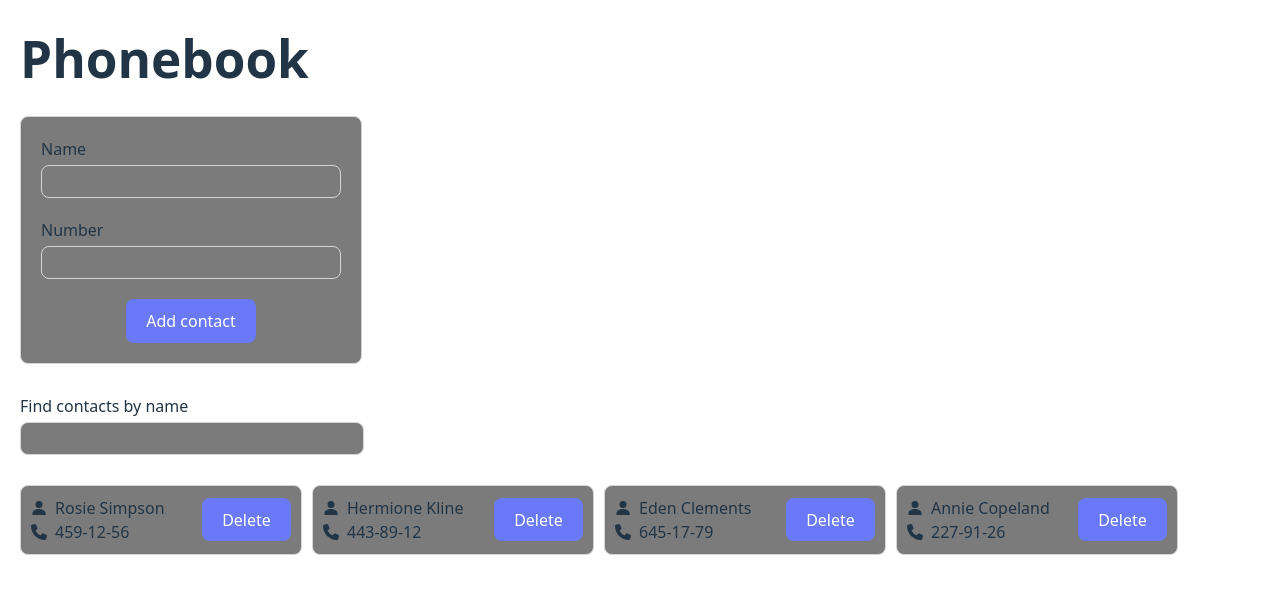
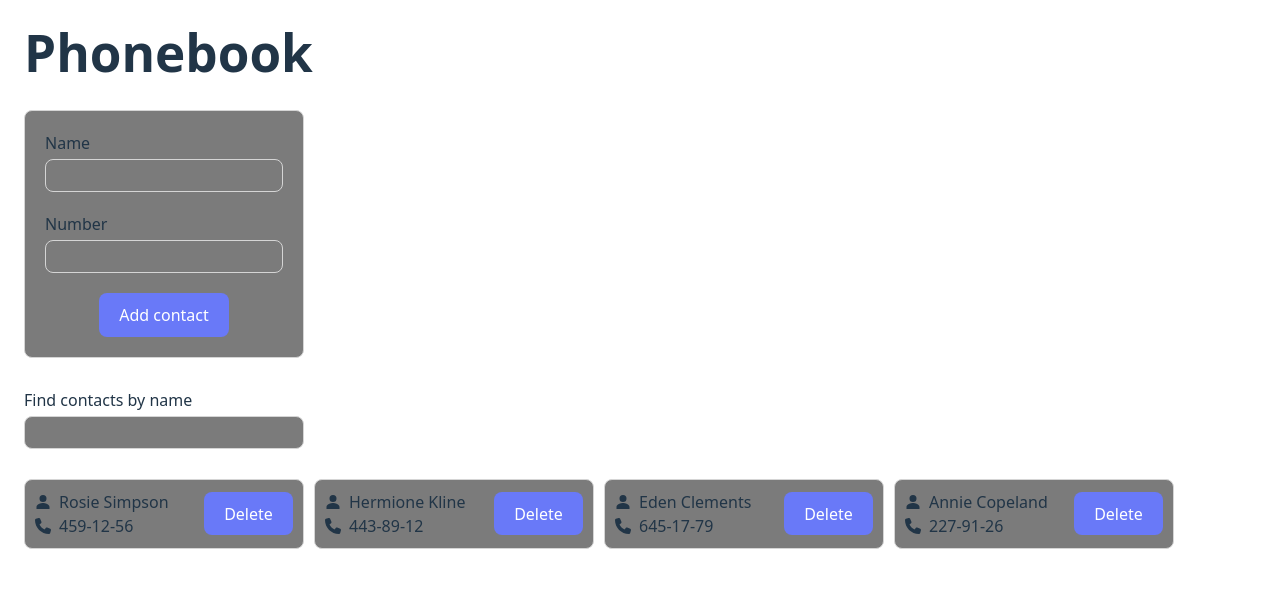
Before and after one commit to sofi-dobriak/goit-react-hw-03, a React (Vite) app: page / in a window 1280 px wide. Shown: the top 594 px of the page. Built offline with nearby package versions, Linux system fonts and the light colour scheme.

Commit message:
fix styles

```diff
--- a/src/components/Contact/Contact.module.css
+++ b/src/components/Contact/Contact.module.css
@@ -6,7 +6,8 @@
   border: 1px solid rgb(213, 213, 213);
   background-color: #2f2f2fa1;
   border-radius: 8px;
-  min-width: 260px;
+  width: 100%;
+  max-width: 280px;
 }
 
 .contactButtonContainer {
--- a/src/components/ContactForm/ContactForm.jsx
+++ b/src/components/ContactForm/ContactForm.jsx
@@ -4,7 +4,7 @@ import { Formik, Form, Field, ErrorMessage } from 'formik';
 import * as Yup from 'yup';
 
 const FeedbackSchema = Yup.object().shape({
-    contactName: Yup.string().min(2, 'Too Short!').max(50, 'Too Long!').required('Required'),
+    contactName: Yup.string().min(2, 'Too Short!').max(16, 'Too Long!').required('Required'),
     contactPhone: Yup.string()
         .matches(/^[\d-]+$/, 'Phone number must contain only digits')
         .min(5, 'Too Short!')
--- a/src/components/ContactForm/ContactForm.module.css
+++ b/src/components/ContactForm/ContactForm.module.css
@@ -1,7 +1,8 @@
 .form {
   padding: 20px;
   border-radius: 8px;
-  max-width: 300px;
+  width: 100%;
+  max-width: 280px;
   border: 1px solid rgb(213, 213, 213);
   background-color: #2f2f2fa1;
   margin-bottom: 30px;
@@ -32,7 +33,6 @@
   }
 }
 
-
 .error {
   color: red;
 }
--- a/src/components/SearchBox/SearchBox.module.css
+++ b/src/components/SearchBox/SearchBox.module.css
@@ -2,7 +2,6 @@
   display: flex;
   flex-direction: column;
   margin-bottom: 30px;
-  max-width: 344px;
 }
 
 
@@ -17,6 +16,8 @@
   border-radius: 8px;
   padding: 8px;
   transition: border-color .25s ease;
+  width: 100%;
+  max-width: 280px;
 
   &:hover,
   &:focus {
--- a/src/components/Title/Title.module.css
+++ b/src/components/Title/Title.module.css
@@ -1,4 +1,3 @@
 .title {
-  margin-top: 30px;
   margin-bottom: 30px;
 }
--- a/src/index.css
+++ b/src/index.css
@@ -8,13 +8,16 @@
   color-scheme: light dark;
   color: rgba(255, 255, 255, 0.87);
   background-color: #242424;
+  padding: 16px;
 
   font-synthesis: none;
   text-rendering: optimizeLegibility;
   -webkit-font-smoothing: antialiased;
   -moz-osx-font-smoothing: grayscale;
+}
 
-  margin-left: 20px;
+* {
+  box-sizing: border-box;
 }
 
 a {
@@ -25,13 +28,6 @@ a {
 
 a:hover {
   color: #535bf2;
-}
-
-body {
-  margin: 0;
-  display: flex;
-  min-width: 320px;
-  min-height: 100vh;
 }
 
 h1 {
```
